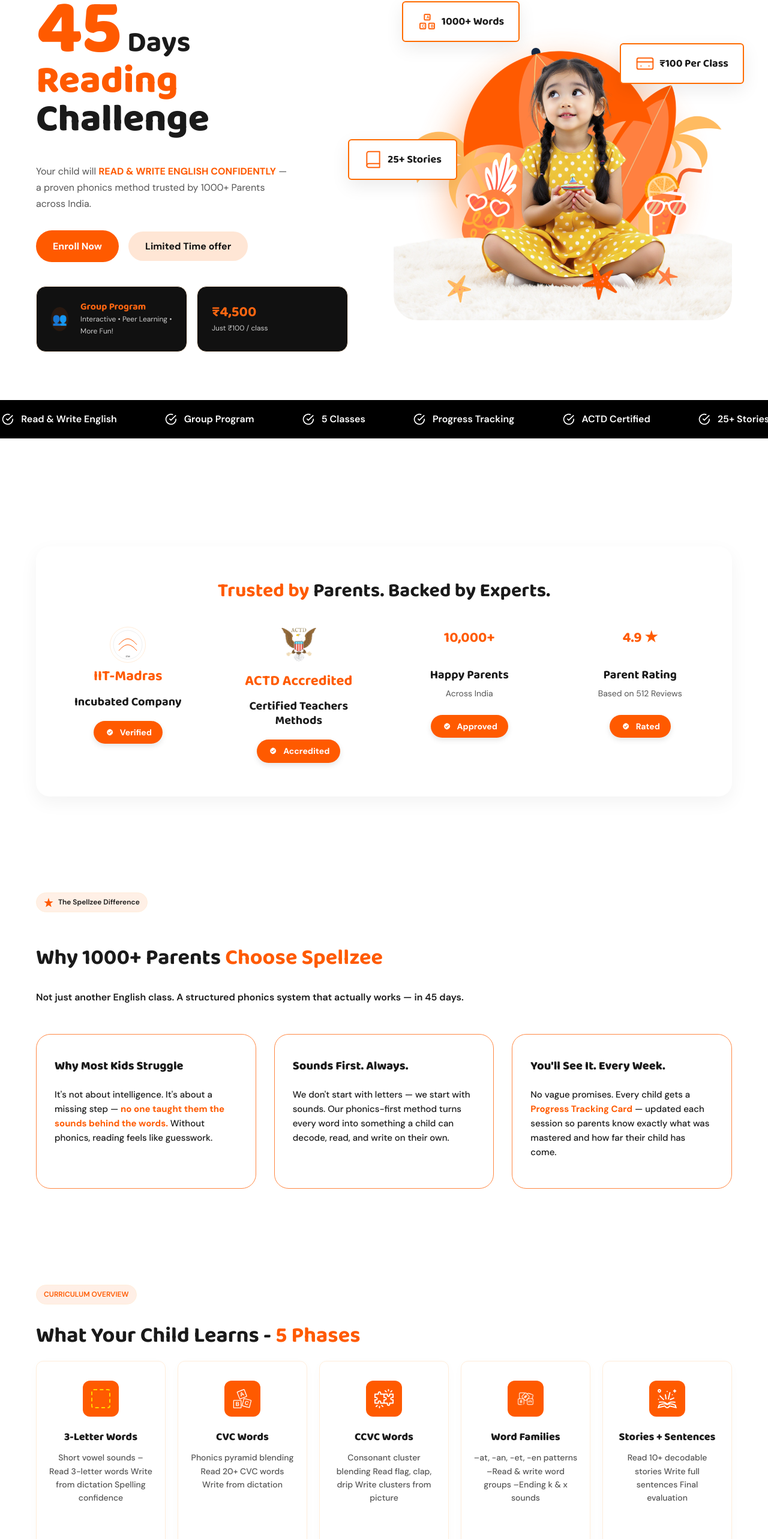
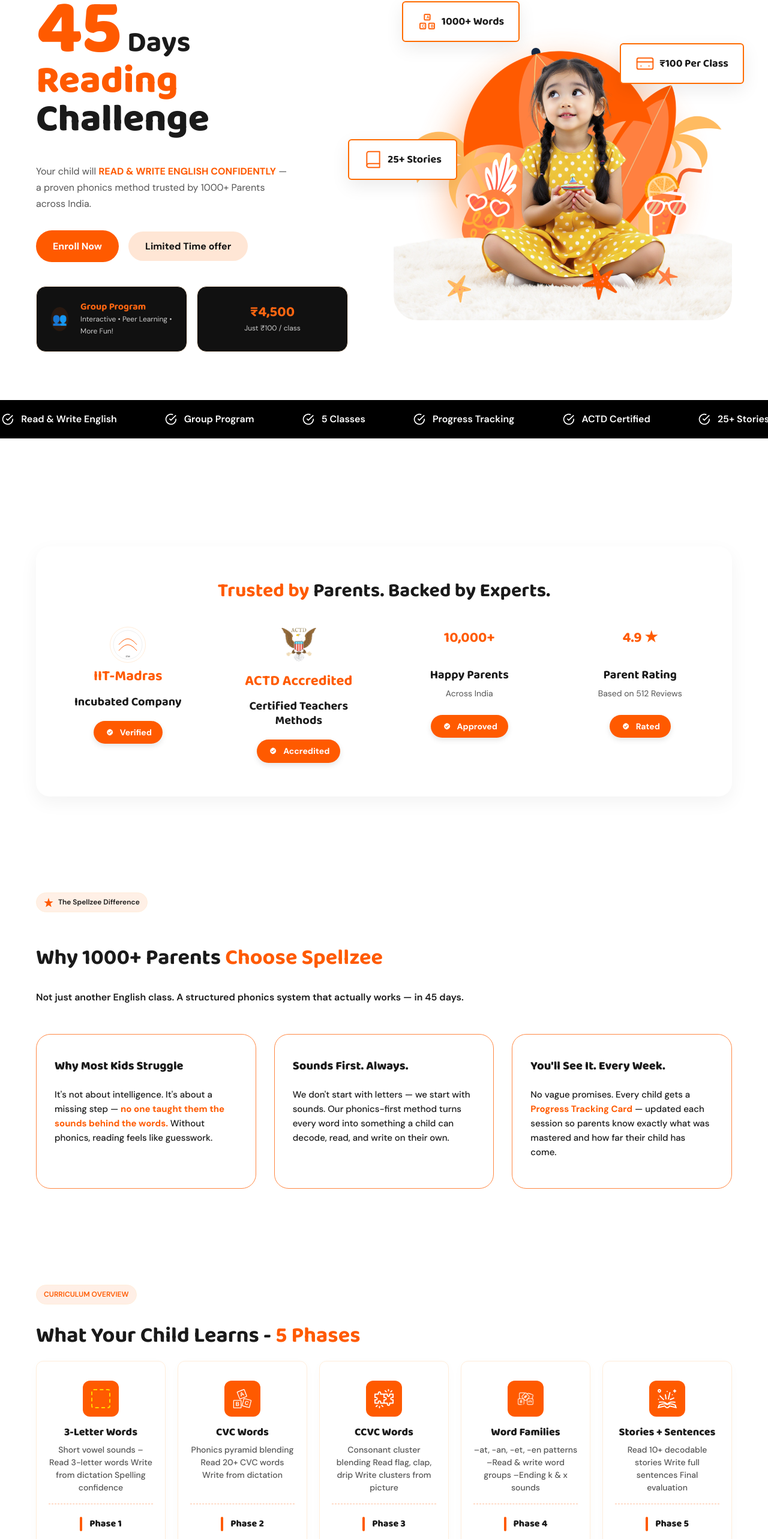
Before and after one commit to piyushthakur7/Spellzee, a Next.js app: page / in a window 1280 px wide. Shown: the part 220-2786 px from the top of the page at 60% size. Built offline with nearby package versions, Linux system fonts and the light colour scheme.

Commit message:
feat: add Footer and HeroSection components with associated styles

```diff
--- a/src/components/HeroSection.jsx
+++ b/src/components/HeroSection.jsx
@@ -44,7 +44,7 @@
                 <p>Interactive • Peer Learning • More Fun!</p>
               </div>
             </div>
-            <div className="info-card hero-info-card">
+            <div className="info-card hero-info-card" style={{ display: 'flex', justifyContent: 'center', textAlign: 'center' }}>
               <div className="card-text">
                 <h4 style={{fontSize: '24px'}}>₹4,500</h4>
                 <p>Just ₹100 / class</p>
--- a/src/style.css
+++ b/src/style.css
@@ -810,7 +810,7 @@
   display: flex;
   flex-direction: column;
   align-items: center;
-  min-height: 400px;
+  height: 100%;
   box-shadow: 0 4px 20px rgba(0, 0, 0, 0.02);
 }
 
@@ -828,7 +828,7 @@
   display: flex;
   align-items: center;
   justify-content: center;
-  margin-bottom: 24px;
+  margin-bottom: 16px;
   flex-shrink: 0;
 }
 
@@ -843,7 +843,7 @@
   font-family: 'Baloo 2', cursive;
   font-size: 18px;
   font-weight: 800;
-  margin-bottom: 12px;
+  margin-bottom: 8px;
   color: var(--text-body);
 }
 
@@ -851,9 +851,9 @@
   font-family: 'DM Sans', sans-serif;
   font-size: 14px;
   font-weight: 500;
-  line-height: 1.6;
+  line-height: 1.5;
   color: var(--text-muted);
-  margin-bottom: 24px;
+  margin-bottom: 16px;
   flex-grow: 1;
 }
 
@@ -872,7 +872,7 @@
   display: flex;
   align-items: center;
   justify-content: center;
-  gap: 40px; /* Space between orange bar and text */
+  gap: 12px;
   position: relative;
 }
 
@@ -881,8 +881,6 @@
   height: 24px;
   background: var(--primary-orange);
   border-radius: 2px;
-  position: absolute;
-  left: 0;
 }
 
 .phase-name {
```
Also changed, not shown: src/components/Footer.jsx (+3 -3 lines).
